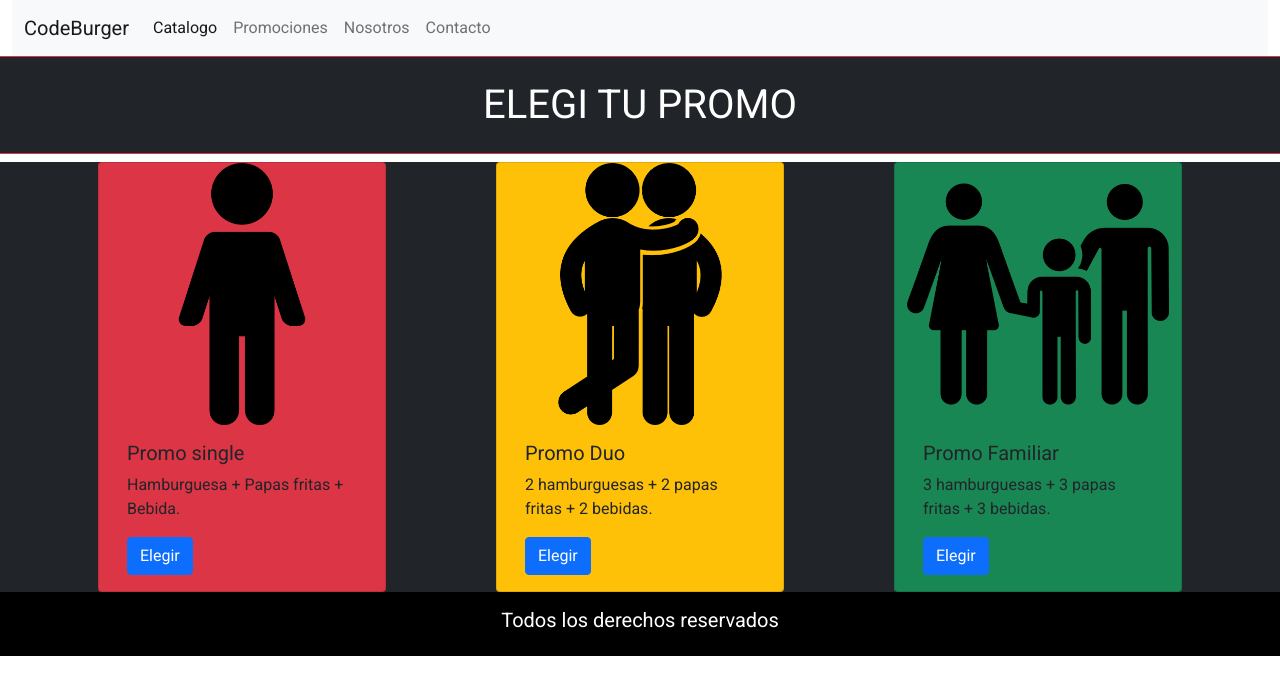
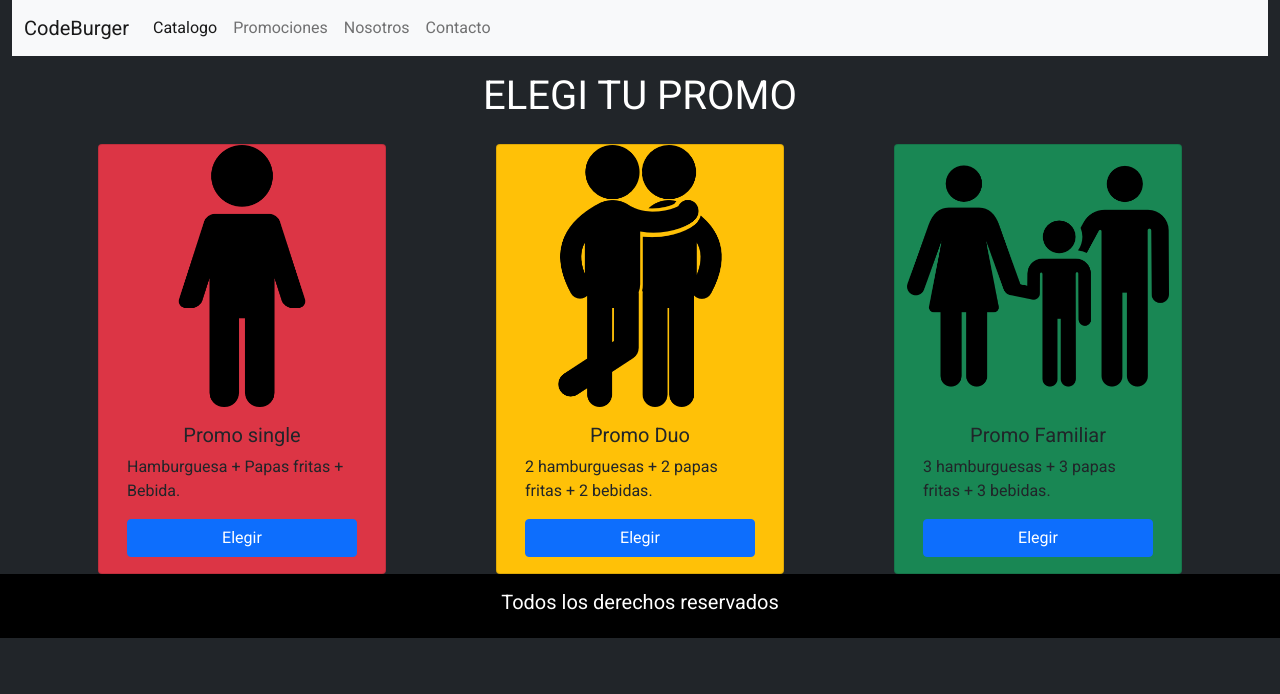
Before and after one commit to MartinOrefice/proyectoFinal, a plain HTML site: page pages/promociones.html in a window 1280 px wide. Drawn offline with nearby package versions, Linux system fonts and the light colour scheme.

Commit message:
promociones-bootstrap

```diff
--- a/pages/promociones.html
+++ b/pages/promociones.html
@@ -14,7 +14,7 @@
     <link rel="stylesheet" href="../css/main.css">
     <title>Promociones - CodeBurger</title>
 </head>
-<body>
+<body class="bg-dark">
     <header class="container-fluid">
       <nav class="navbar navbar-expand-lg navbar-light bg-light">
         <div class="container-fluid">
@@ -42,36 +42,36 @@
       </nav>
     </header>
     <main class="row">
-        <h1 class="col-12 text-center p-4 bg-dark text-white border border-danger"> ELEGI TU PROMO </h1>
+        <h1 class="col-12 text-center p-3 bg-dark text-white"> ELEGI TU PROMO </h1>
     </main>
     <section class="row justify-content-evenly bg-dark">
       <div class="card bg-danger col-4" style="width: 18rem;">
         <img src="../img/kisspng-computer-icons-download-person-vector-5ada64b7829d59.630498511524262071535.png" class="card-img-top" alt="promo single">
         <div class="card-body">
-          <h5 class="card-title">Promo single</h5>
+          <h5 class="card-title text-center">Promo single</h5>
           <p class="card-text">Hamburguesa + Papas fritas + Bebida.</p>
-          <a href="#" class="btn btn-primary">Elegir</a>
+          <a href="#" class="btn btn-primary d-flex justify-content-center">Elegir</a>
         </div>
       </div>
       <div class="card bg-warning col-4" style="width: 18rem;">
         <img src="../img/kisspng-computer-icons-icon-design-two-people-5b238c642ce492.8365566715290563561839.png" class="card-img-top" alt="promo duo">
         <div class="card-body">
-          <h5 class="card-title">Promo Duo</h5>
+          <h5 class="card-title text-center">Promo Duo</h5>
           <p class="card-text">2 hamburguesas + 2 papas fritas + 2 bebidas.</p>
-          <a href="#" class="btn btn-primary">Elegir</a>
+          <a href="#" class="btn btn-primary d-flex justify-content-center">Elegir</a>
         </div>
       </div>
       <div class="card bg-success col-4" style="width: 18rem;">
         <img src="../img/kisspng-business-symbol-child-computer-icons-lawyer-familia-icono-5b57ddaf75b404.8788004615324850394821.png" class="card-img-top" alt="promo familiar">
         <div class="card-body">
-          <h5 class="card-title">Promo Familiar</h5>
+          <h5 class="card-title text-center">Promo Familiar</h5>
           <p class="card-text">3 hamburguesas + 3 papas fritas + 3 bebidas.</p>
-          <a href="#" class="btn btn-primary">Elegir</a>
+          <a href="#" class="btn btn-primary d-flex justify-content-center">Elegir</a>
         </div>
       </div>
     </section>
-    <footer class="row text-center">
-      <h5 class="col-12 p-3 text-white">Todos los derechos reservados</h5>
+    <footer class="row">
+      <h5 class="col-12 p-3 text-white text-center">Todos los derechos reservados</h5>
     </footer>
     <!-- link js -->
     <script src="https://cdn.jsdelivr.net/npm/bootstrap@5.1.3/dist/js/bootstrap.bundle.min.js" integrity="sha384-ka7Sk0Gln4gmtz2MlQnikT1wXgYsOg+OMhuP+IlRH9sENBO0LRn5q+8nbTov4+1p" crossorigin="anonymous">
```
